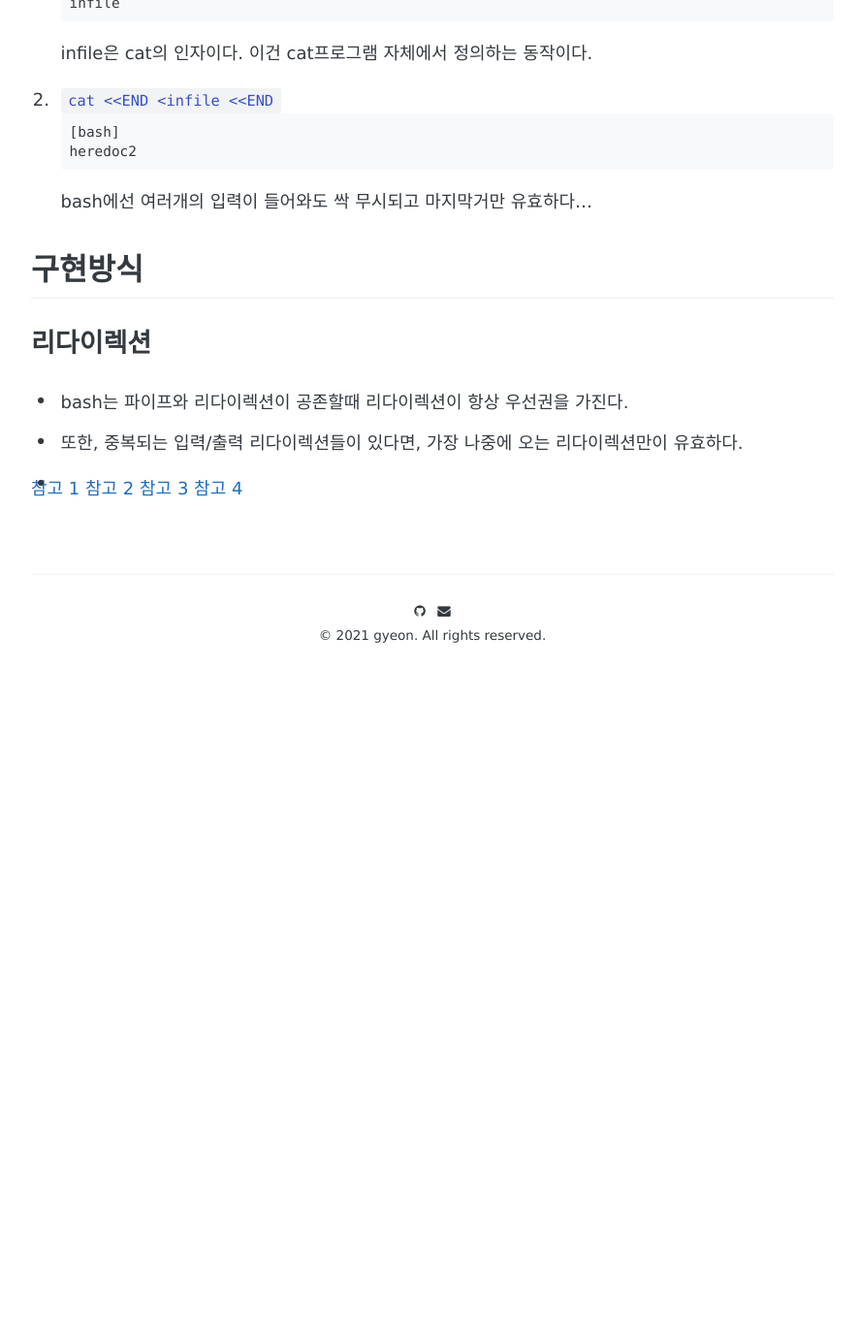
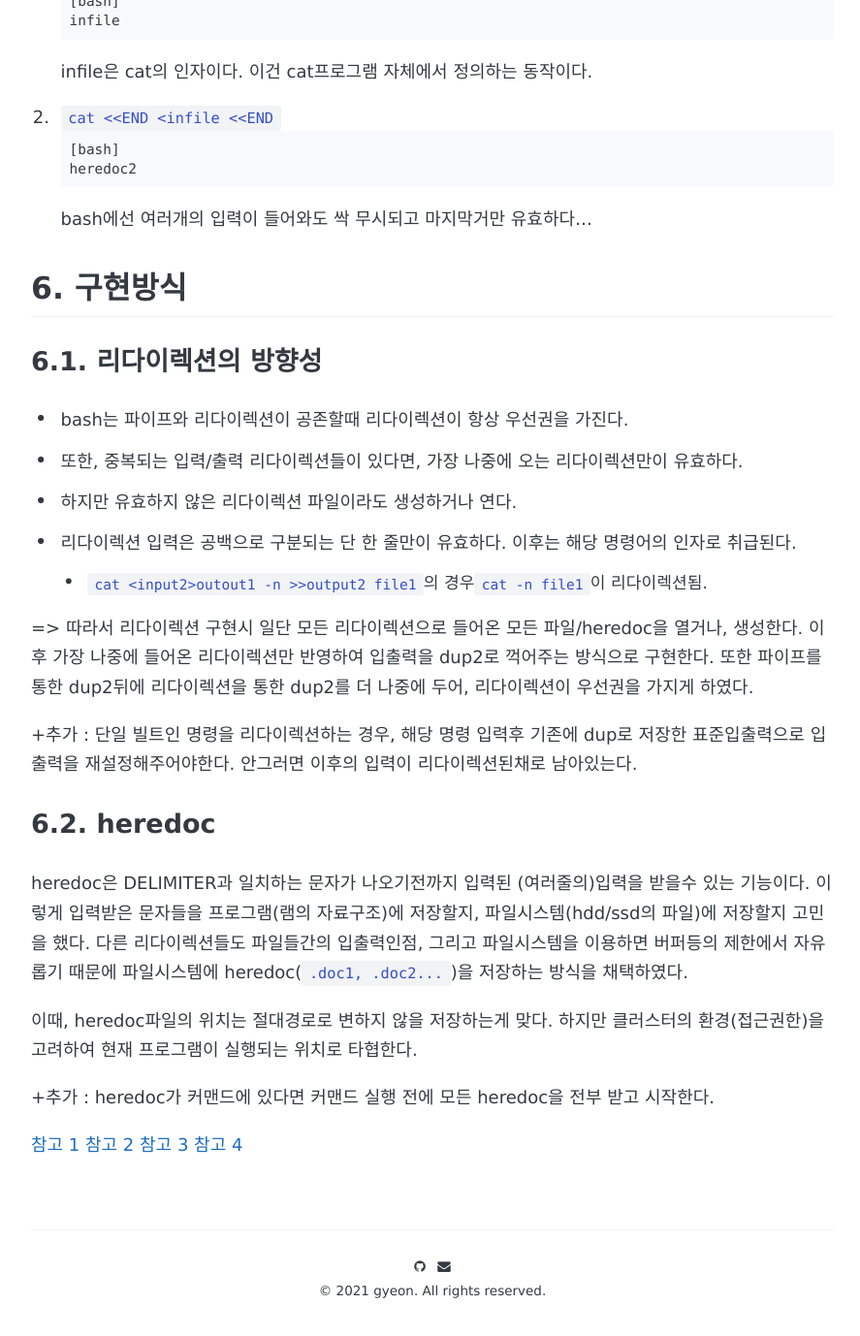
Before and after one commit to gyujun9403/gyujun9403.github.io, a Jekyll site: the page built from _posts/2022-01-14-minishell-redirections.md, in a window 1280 px wide and 1400 px high, scrolled down 2859 px. Shown: the top 1378 px of the window at 97% size, without its empty margins (194-1081 px from the left). Built offline with Jekyll 4.4.1, drawn with Linux system fonts in a browser that asks for light colours; some web fonts are replaced; comment, search, counter and statistics services are not loaded; before the commit the page ends 3616 px from its top, so only the background shows below that; some of the changed text lies outside the part shown.

Commit message:
미니셸 공부 내용 및 구상도 등등 작성중

````diff
--- a/_posts/2022-01-14-minishell-redirections.md
+++ b/_posts/2022-01-14-minishell-redirections.md
@@ -7,21 +7,21 @@ tags: [42Seoul, minishell, redirection]
 comments: true
 share: true
 ---
-## 리다이렉션
+## 1. 리다이렉션
 리다이렉션은 `STDIN`, `STDOUT`, `STDERR`를 다른 스트림이나 파일로 우회할수 있는 명령어이다. 꺽쇠 부호 `>`, `<`를 통해 방향을 지정하며, `[프로그램] [리다이렉션] [파일/스트림]`의 형태로 구성된다.
 
-## 리다이렉션의 동작 예시
+## 2. 리다이렉션의 동작 예시
 - `cmd > file` : (표준)출력을 파일에 덮어씌운다.
 - `cmd >> file` : (표준)출력을 파일에 이어붙인다(cat).
 - `cmd < file` : cmd의 (표준)입력을 파일로 사용한다.
 - `cmd << DELIMITER` : DELIMITER입력이 나올때까지의 모든 입력을 cmd로 전달한다.
 
-## 리다이렉션과 파이프의 차이
+## 3. 리다이렉션과 파이프의 차이
 리다이렉션과 파이드 둘다 표준입력/출력/에러의 방향을 우회하는 명령어이다. 하지만 그 도착지에서 차이가 발생한다.
  - 파이프(`|`) : (표준)출력을 프로그램/유틸리티로 넘김
  - 리다이렉션(`>`) : (표준)출력을 파일/스트림으로 넘김
 
-## HEREDOC(here document)
+## 4. HEREDOC(here document)
 
 > 컴퓨팅에서 히어 도큐먼트(here document, here-document), 히어 텍스트(here-text), 히어독(heredoc), 히어이즈(hereis), 히어 스트링(here-string), 히어 스크립트(here-script)는 파일 리터럴 또는 스트림 리터럴이다. 마치 별도의 파일인 것처럼 취급하는 소스 코드의 한 부분이다. <b>이 용어는 비슷한 문법을 사용하는 여러 줄의 스트링 리터럴을 구성하기 위해서도 사용되며 텍스트 안의 줄 바꾸기와 기타 공백(들여쓰기 포함)을 보존한다.</b></p>
 ...</p>
@@ -105,11 +105,26 @@ heredoc2
 ```
 bash에선 여러개의 입력이 들어와도 싹 무시되고 마지막거만 유효하다...
 
-## 구현방식
-### 리다이렉션
+## 6. 구현방식
+### 6.1. 리다이렉션의 방향성
 - bash는 파이프와 리다이렉션이 공존할때 리다이렉션이 항상 우선권을 가진다.
 - 또한, 중복되는 입력/출력 리다이렉션들이 있다면, 가장 나중에 오는 리다이렉션만이 유효하다.
--
+- 하지만 유효하지 않은 리다이렉션 파일이라도 생성하거나 연다.
+- 리다이렉션 입력은 공백으로 구분되는 단 한 줄만이 유효하다. 이후는 해당 명령어의 인자로 취급된다.
+	- `cat <input2>outout1 -n >>output2 file1`의 경우`cat -n file1`이 리다이렉션됨.
+
+=> 따라서 리다이렉션 구현시 일단 모든 리다이렉션으로 들어온 모든 파일/heredoc을 열거나, 생성한다. 이후 가장 나중에 들어온 리다이렉션만 반영하여 입출력을 dup2로 꺽어주는 방식으로 구현한다. 또한 파이프를 통한 dup2뒤에 리다이렉션을 통한 dup2를 더 나중에 두어, 리다이렉션이 우선권을 가지게 하였다.
+
++추가 : 단일 빌트인 명령을 리다이렉션하는 경우, 해당 명령 입력후 기존에 dup로 저장한 표준입출력으로 입출력을 재설정해주어야한다. 안그러면 이후의 입력이 리다이렉션된채로 남아있는다.
+
+### 6.2. heredoc
+heredoc은 DELIMITER과 일치하는 문자가 나오기전까지 입력된 (여러줄의)입력을 받을수 있는 기능이다. 이렇게 입력받은 문자들을 프로그램(램의 자료구조)에 저장할지, 파일시스템(hdd/ssd의 파일)에 저장할지 고민을 했다.
+다른 리다이렉션들도 파일들간의 입출력인점, 그리고 파일시스템을 이용하면 버퍼등의 제한에서 자유롭기 때문에 파일시스템에 heredoc(`.doc1, .doc2...`)을 저장하는 방식을 채택하였다.
+
+이때, heredoc파일의 위치는 절대경로로 변하지 않을 저장하는게 맞다. 하지만 클러스터의 환경(접근권한)을 고려하여 현재 프로그램이 실행되는 위치로 타협한다.
+
++추가 : heredoc가 커맨드에 있다면 커맨드 실행 전에 모든 heredoc을 전부 받고 시작한다.
+
 
 [참고 1](https://profq.tistory.com/8)
 [참고 2](https://rottk.tistory.com/entry/Redirection%EA%B3%BC-Pipe%EC%9D%98-%EC%B0%A8%EC%9D%B4%EA%B0%80-%EB%AC%B4%EC%97%87%EC%9D%B8%EA%B0%80%EC%9A%94)
````
Also changed, not shown: other parts of _posts/2022-01-14-minishell-redirections.md (+1 -1 lines), _posts/2021-01-16-minishell-pipe_and_redirections.md (+13 -14 lines), _posts/2021-12-30-minishell-parsing1.md (+1 -0 lines).
